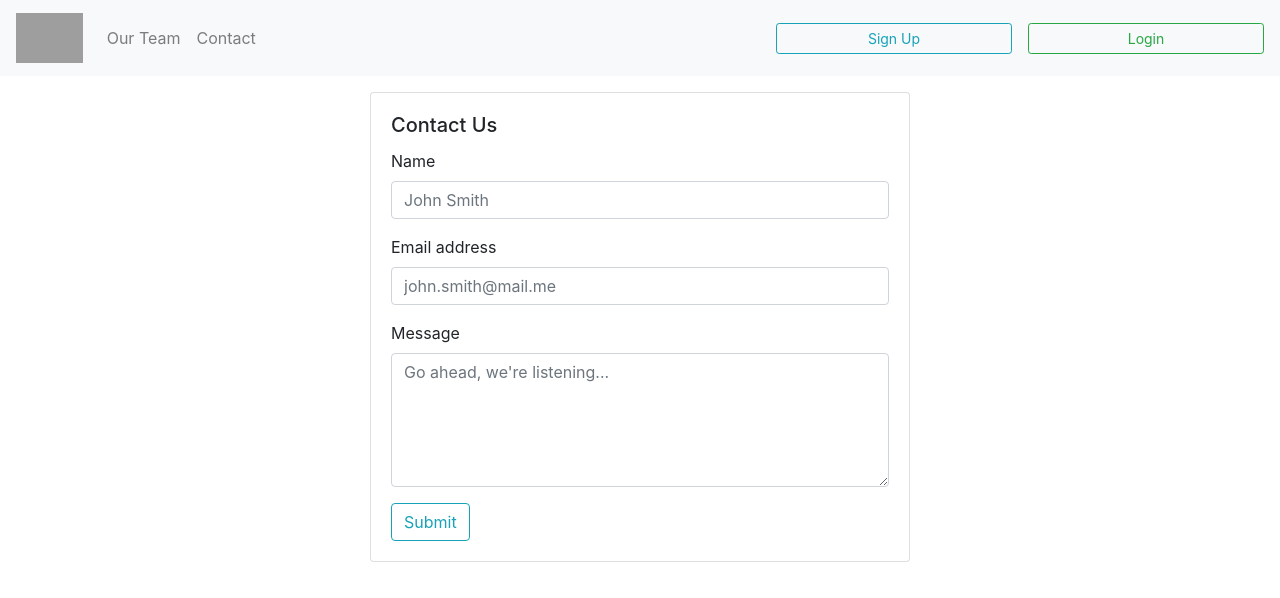
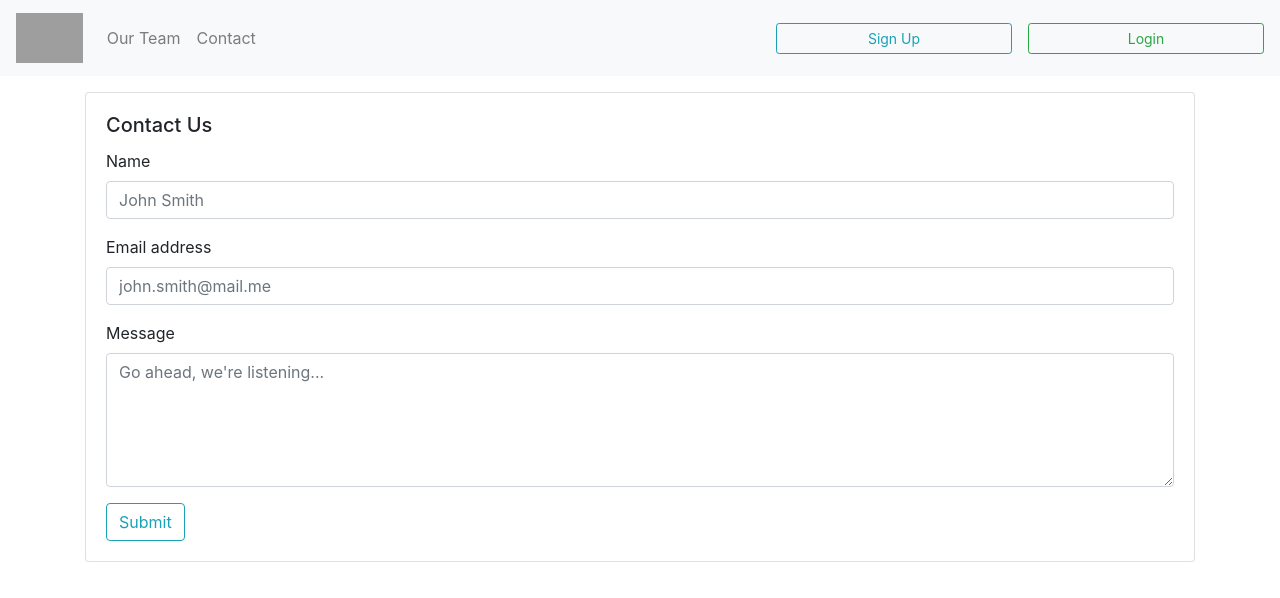
Before and after one commit to sdevalapurkar/smart-brake-monitor, a Next.js app: page /contact in a window 1280 px wide. Shown: the top 598 px of the page. Built offline with nearby package versions, Linux system fonts and the light colour scheme; grey boxes are pictures that could not be loaded.

Commit message:
Update card width to fill container

```diff
--- a/pages/contact.js
+++ b/pages/contact.js
@@ -49,7 +49,7 @@ class Contact extends Component {
 
                 <Container className="my-3">
                     <Row className="justify-content-center">
-                        <Col md={6}>
+                        <Col>
                             <Card>
                                 <Card.Body>
                                     <Card.Title>Contact Us</Card.Title>
```
